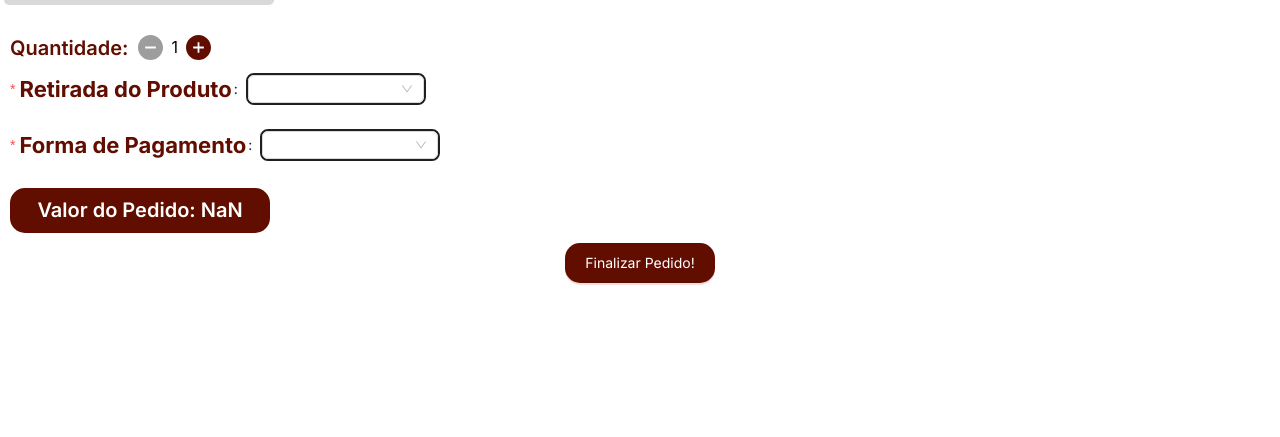
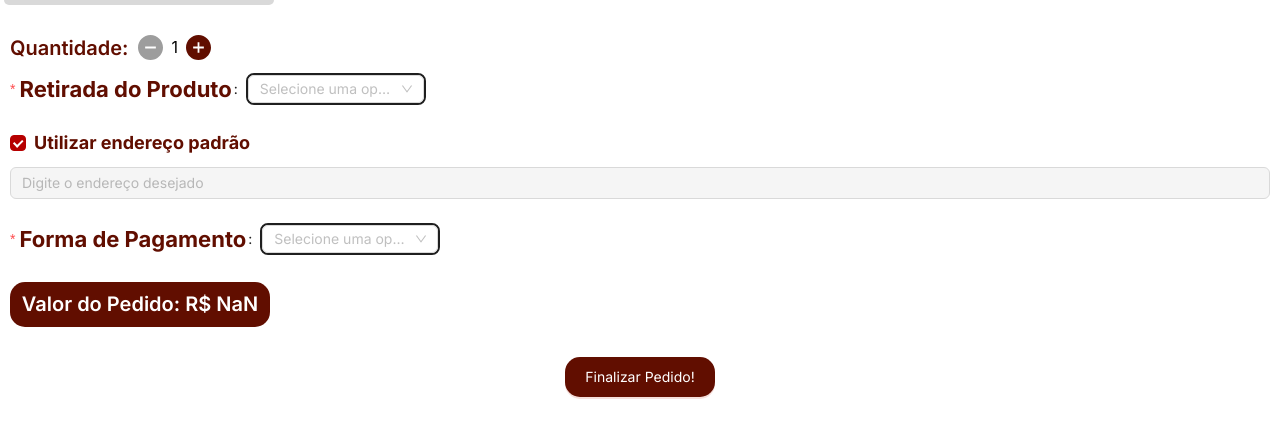
Before and after one commit to Kaue-C-Matos/aiqfarma-tcc, a React (Create React App) app in the folder front-end/: page /comprar/1 in a window 1280 px wide. Shown: the part 205-642 px from the top of the page. Built offline with nearby package versions, Linux system fonts and the light colour scheme; no server answers.

Commit message:
agora é possível digitar seu endereço ou selecionar um endereço padrão

```diff
--- a/front-end/src/components/PedidosFarmacia/PedidosFarmacia.js
+++ b/front-end/src/components/PedidosFarmacia/PedidosFarmacia.js
@@ -2,7 +2,7 @@ import style from './PedidosFarmacia.module.css'
 import { Typography } from "antd";
 const {Title, Text} = Typography
 
-function PedidosFarmacia({imagem, descricaoImg, produto, unidades, preco, mtdPagamento, cliente, bairro, rua, numero, retirada, icone, status}){
+function PedidosFarmacia({imagem, descricaoImg, produto, unidades, preco, mtdPagamento, cliente, endereco, retirada, icone, status}){
 
     const texto = {color: "#fff", fontSize: "18px"}
 
@@ -23,7 +23,7 @@ function PedidosFarmacia({imagem, descricaoImg, produto, unidades, preco, mtdPag
                 <Text style={texto}>{retirada}</Text><br/><br/>
 
                 <Text style={texto}>{cliente}</Text><br/>
-                <Text style={texto}>{bairro}, {rua}, {numero}</Text>
+                <Text style={texto}>{endereco}</Text>
             </div>
         </div>
     )
--- a/front-end/src/pages/cliente/CompraProduto.js
+++ b/front-end/src/pages/cliente/CompraProduto.js
@@ -1,5 +1,5 @@
 import { ArrowLeftOutlined, MinusCircleFilled, PlusCircleFilled } from "@ant-design/icons"
-import { Image, Form, Select, Button } from "antd"
+import { Image, Form, Select, Button, Checkbox, Input } from "antd"
 import Title from "antd/es/typography/Title"
 import axios from "axios"
 import { useCallback, useEffect, useState } from "react"
@@ -7,8 +7,12 @@ import { useNavigate, useParams } from "react-router-dom"
 import { useAuth } from "../../context/AutorizaçãoContext"
 
 function CompraProduto() {
+
+    const [componentDisabled, setComponentDisabled] = useState(true);
+    const [colorInput, setColorInput] = useState("#D9D9D9")
+
     const navigate = useNavigate()
-    const {setEstaAutorizado} = useAuth()
+    const { setEstaAutorizado } = useAuth()
 
     const produtoEscolhido = useParams().id
 
@@ -21,12 +25,12 @@ function CompraProduto() {
 
     const fetchData = useCallback(async () => {
         try {
-          const produtoResponse = await axios.get(`http://localhost:3000/produtos/id/${produtoEscolhido}`)
-          const produtoData = produtoResponse.data
-          setProduto(produtoData)
+            const produtoResponse = await axios.get(`http://localhost:3000/produtos/id/${produtoEscolhido}`)
+            const produtoData = produtoResponse.data
+            setProduto(produtoData)
 
-          const imagemResponse = await axios.get(`http://localhost:3000/imagem/id/${produtoData.id_imagem}`)
-          setImagem(imagemResponse.data)
+            const imagemResponse = await axios.get(`http://localhost:3000/imagem/id/${produtoData.id_imagem}`)
+            setImagem(imagemResponse.data)
         } catch (error) {
             console.error('Erro ao buscar dados:', error);
         }
@@ -35,16 +39,16 @@ function CompraProduto() {
     async function comprar(valores) {
         await axios.post('http://localhost:3000/pedidos', {
             valor_total: (quantidadeTotal * produto.preco),
-            cliente: "Julia Kauani",
+            cliente: "Julia Kawani",
             quantidade: quantidadeTotal,
-            id_endereco_cliente: 8,
+            endereco_cliente: valores.endereco || "Centro, rua do Havaí, 122",
             id_produto: produtoEscolhido,
             id_farmacia: produto.id_farmacia,
             met_pagamento: valores.pagamento,
             retirada: valores.entrega
         })
 
-        await axios.patch(`http://localhost:3000/produtos/quantidade/${produtoEscolhido}`,{
+        await axios.patch(`http://localhost:3000/produtos/quantidade/${produtoEscolhido}`, {
             quantidade: produto.quantidade - quantidadeTotal
         })
 
@@ -52,41 +56,49 @@ function CompraProduto() {
         navigate("/confirmacao")
     }
 
-    function diminuir(){
-        if (quantidadeTotal > 1){
-            setQuantidadeTotal(quantidadeTotal-1)
-        }else{
+    function diminuir() {
+        if (quantidadeTotal > 1) {
+            setQuantidadeTotal(quantidadeTotal - 1)
+        } else {
             setQuantidadeTotal(quantidadeTotal)
         }
     }
 
-    function aumentar(){
-        if (quantidadeTotal < produto.quantidade){
-            setQuantidadeTotal(quantidadeTotal+1)
-        }else{
+    function aumentar() {
+        if (quantidadeTotal < produto.quantidade) {
+            setQuantidadeTotal(quantidadeTotal + 1)
+        } else {
             setQuantidadeTotal(quantidadeTotal)
         }
     }
 
-    useEffect(()=>{
+    useEffect(() => {
         if (quantidadeTotal === 1) {
             setBotaoDiminuir("#9d9d9d")
-        } else if(quantidadeTotal === produto.quantidade){
+        } else if (quantidadeTotal === produto.quantidade) {
             setBoatoAumentar("#9d9d9d")
         } else {
             setBotaoDiminuir("#610E00")
             setBoatoAumentar("#610E00")
         }
 
-    }, [diminuir, aumentar])
+    }, [quantidadeTotal, produto.quantidade])
 
-    useEffect(()=>{
+    useEffect(() => {
         fetchData()
     }, [fetchData])
 
+    useEffect(() => {
+        if (componentDisabled) {
+            setColorInput("#D9D9D9")
+        } else {
+            setColorInput("#000")
+        }
+    }, [componentDisabled])
+
     return (
         <div>
-            <ArrowLeftOutlined onClick={()=> navigate(-1)} style={{ fontSize: "20px", padding: "5px 8px", margin: "10px 10px", color: "#FFFF", backgroundColor: "#610E00", borderRadius: "5px" }} />
+            <ArrowLeftOutlined onClick={() => navigate(-1)} style={{ fontSize: "20px", padding: "5px 8px", margin: "10px 10px", color: "#FFFF", backgroundColor: "#610E00", borderRadius: "5px" }} />
 
             <Title level={2} style={{ margin: "17px", display: "flex", justifyContent: "center", textAlign: "center", color: "#610E00" }}>
                 Finalize sua Compra!!!
@@ -96,7 +108,7 @@ function CompraProduto() {
                 Produto
             </Title>
 
-            <div style={{ display: "flex", backgroundColor: "#D9D9D9", width: 270, padding: "10px 0px", gap: 20, margin: 4, borderRadius: 5, alignItems: "center",}}>
+            <div style={{ display: "flex", backgroundColor: "#D9D9D9", width: 270, padding: "10px 0px", gap: 20, margin: 4, borderRadius: 5, alignItems: "center", }}>
                 <Image width={220} style={{ margin: "5px" }} src={imagem.imagem} />
                 <b>{produto.nome}</b>
             </div>
@@ -107,39 +119,61 @@ function CompraProduto() {
                 </Title>
 
                 <div style={{ display: "flex", marginTop: 12, gap: 8 }}>
-                    <MinusCircleFilled style={{ fontSize: 25, color: botaoDiminuir }} onClick={() => diminuir()}/>
+                    <MinusCircleFilled style={{ fontSize: 25, color: botaoDiminuir }} onClick={() => diminuir()} />
                     <p>{quantidadeTotal}</p>
                     <PlusCircleFilled style={{ fontSize: 25, color: botaoAumentar }} onClick={() => aumentar()} />
                 </div>
+
             </div>
 
-            <Form onFinish={comprar} style={{margin:"0 10px"}}>
-                <Form.Item required name="entrega" label={<label style={{ fontSize: 22, color: "#610E00" }}><b>Retirada do Produto</b></label>}>
-                    <Select style={{ width: "180px", border: "2px solid", borderRadius: 8 }}>
+            <Form onFinish={comprar} style={{ margin: "0 10px" }}>
+                <Form.Item
+                    name="entrega"
+                    label={<label style={{ fontSize: 22, color: "#610E00" }}><b>Retirada do Produto</b></label>}
+                    rules={[{ required: true, message: 'Por favor, selecione uma opção de retirada.' }]}
+                >
+                    <Select placeholder="Selecione uma opção" style={{ width: "180px", border: "2px solid", borderRadius: 8 }}>
                         <Select.Option value="Entrega a domicilio">Entrega a domicilio</Select.Option>
                         <Select.Option value="Retirada no local">Retirada no local</Select.Option>
                     </Select>
                 </Form.Item>
 
-                <Form.Item required name="pagamento" label={<label style={{ fontSize: 22, color: "#610E00" }}><b>Forma de Pagamento</b></label>}>
-                    <Select style={{ width: "180px", border: "2px solid", borderRadius: 8 }}>
+                <Checkbox style={{ fontSize: 18, color: "#610E00" }}
+                    checked={componentDisabled}
+                    onChange={(e) => setComponentDisabled(e.target.checked)}>
+                    <b>Utilizar endereço padrão</b>
+                </Checkbox>
+
+                <Form.Item
+                    name="endereco"
+                    style={{ borderColor: ` ${colorInput}`, borderRadius: 8, marginTop: 10 }}
+                    rules={[{ required: !componentDisabled, message: 'Por favor, insira um endereço.' }]}
+                >
+                    <Input disabled={componentDisabled} placeholder="Digite o endereço desejado" />
+                </Form.Item>
+
+                <Form.Item
+                    name="pagamento"
+                    label={<label style={{ fontSize: 22, color: "#610E00" }}><b>Forma de Pagamento</b></label>}
+                    rules={[{ required: true, message: 'Por favor, selecione uma forma de pagamento.' }]}
+                >
+                    <Select placeholder="Selecione uma opção" style={{ width: "180px", border: "2px solid", borderRadius: 8 }}>
                         <Select.Option value="Pix">Pix</Select.Option>
-                        <Select.Option value="Cartao de crédito">Cartão de Credito</Select.Option>
+                        <Select.Option value="Cartao de crédito">Cartão de Crédito</Select.Option>
                         <Select.Option value="Dinheiro">Dinheiro</Select.Option>
                     </Select>
                 </Form.Item>
 
                 <Title level={4} style={{ backgroundColor: "#610E00", width: 260, borderRadius: 15, height: 45, color: "white", display: "flex", alignItems: "center", justifyContent: "center" }}>
-                    Valor do Pedido: {(quantidadeTotal * produto.preco)}
+                    Valor do Pedido: R$ {(quantidadeTotal * produto.preco).toFixed(2)}
                 </Title>
 
-                <Form.Item style={{ display: "flex", alignItems: "center", justifyContent: "center"}}>
-                    <Button style={{ backgroundColor: "#610E00", borderRadius: 15, height: 40, width: 150}} type="primary" htmlType="submit">Finalizar Pedido!</Button>
+                <Form.Item style={{ display: "flex", alignItems: "center", justifyContent: "center" }}>
+                    <Button style={{ marginTop: 20, backgroundColor: "#610E00", borderRadius: 15, height: 40, width: 150 }} type="primary" htmlType="submit">Finalizar Pedido!</Button>
                 </Form.Item>
             </Form>
         </div>
     )
-
 }
 
 export default CompraProduto
```
Also changed, not shown: front-end/src/pages/farmacia/PedidosRecebidos.js (+2 -8 lines), 2 other files (tests, documents, lock files or other folders).
